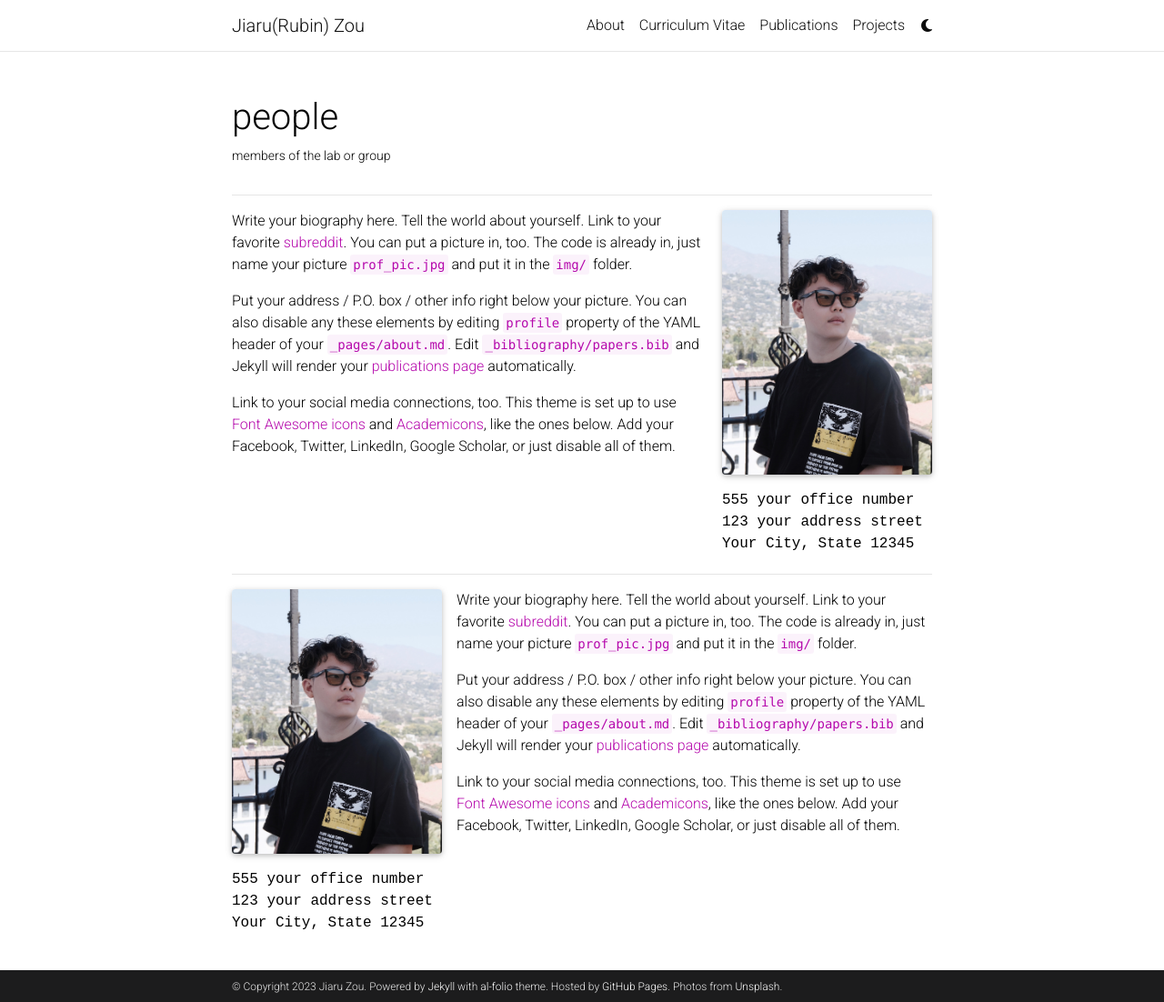
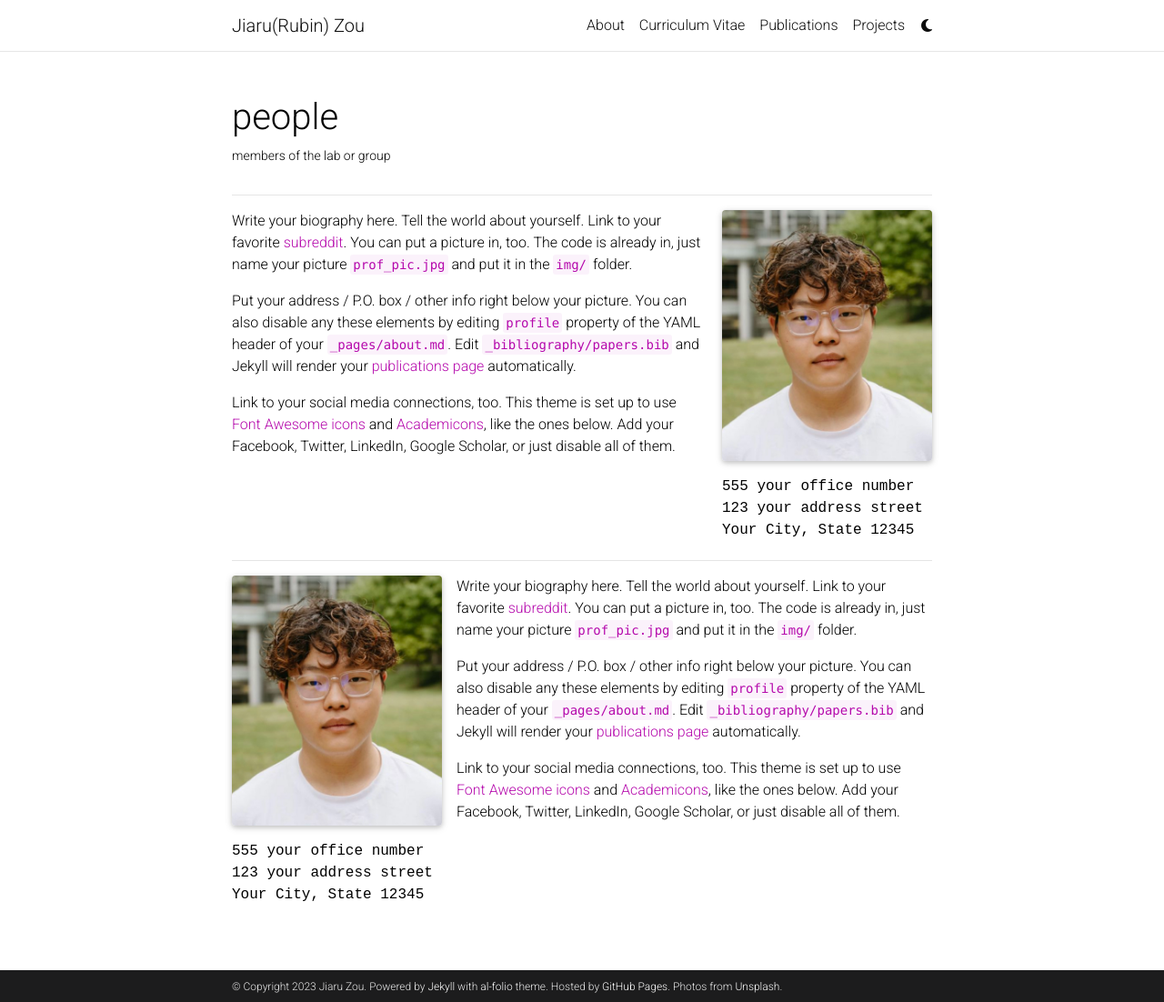
Before and after one commit to MP-killer/JiaruZou.github.io, a Jekyll site: the page built from _pages/profiles.md, in a window 1280 px wide and 1102 px high. Shown: the whole window at 91% size. Built offline with Jekyll 4.4.1, drawn with Linux system fonts in a browser that asks for light colours; full-size pictures stand in for the smaller copies a plugin makes; comment, search, counter and statistics services are not loaded; a style sheet for code colours, icons or effects is not loaded.

```diff
--- a/_config.yml
+++ b/_config.yml
@@ -18,7 +18,7 @@ lang: en # the language of your site (for example: en, fr, cn, ru, etc.)
 icon: ✨ # the emoji used as the favicon (alternatively, provide image name in /assets/img/)
 
 
-url: https://MP-killer.github.io # the base hostname & protocol for your site
+url: https://jiaruzouu.github.io # the base hostname & protocol for your site
 baseurl: # the subpath of your site, e.g. /blog/
 last_updated: false # set to true if you want to display last updated in the footer
 impressum_path:  # set to path to include impressum link in the footer, use the same path as permalink in a page, helps to conform with EU GDPR
@@ -67,7 +67,7 @@ og_image: # The site-wide (default for all links) Open Graph preview image
 # Social integration
 # -----------------------------------------------------------------------------
 
-github_username: MP-killer # your GitHub user name
+github_username: jiaruzouu # your GitHub user name
 gitlab_username: # your GitLab user name
 twitter_username: # your Twitter handle
 mastodon_username: # your mastodon instance+username in the format instance.tld/@username
```
Also changed, not shown: assets/img/prof_pic.jpg, assets/img/prof_pic_1.jpg (added).
